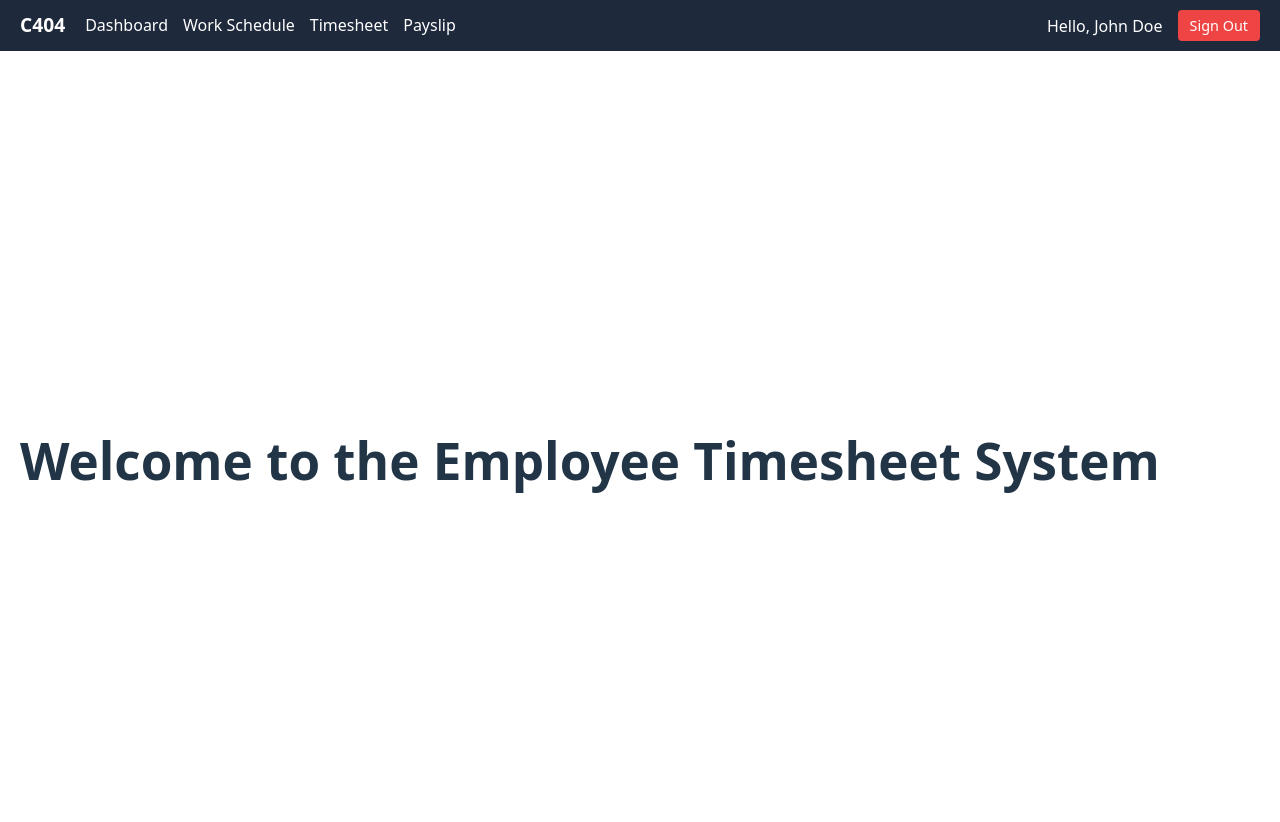
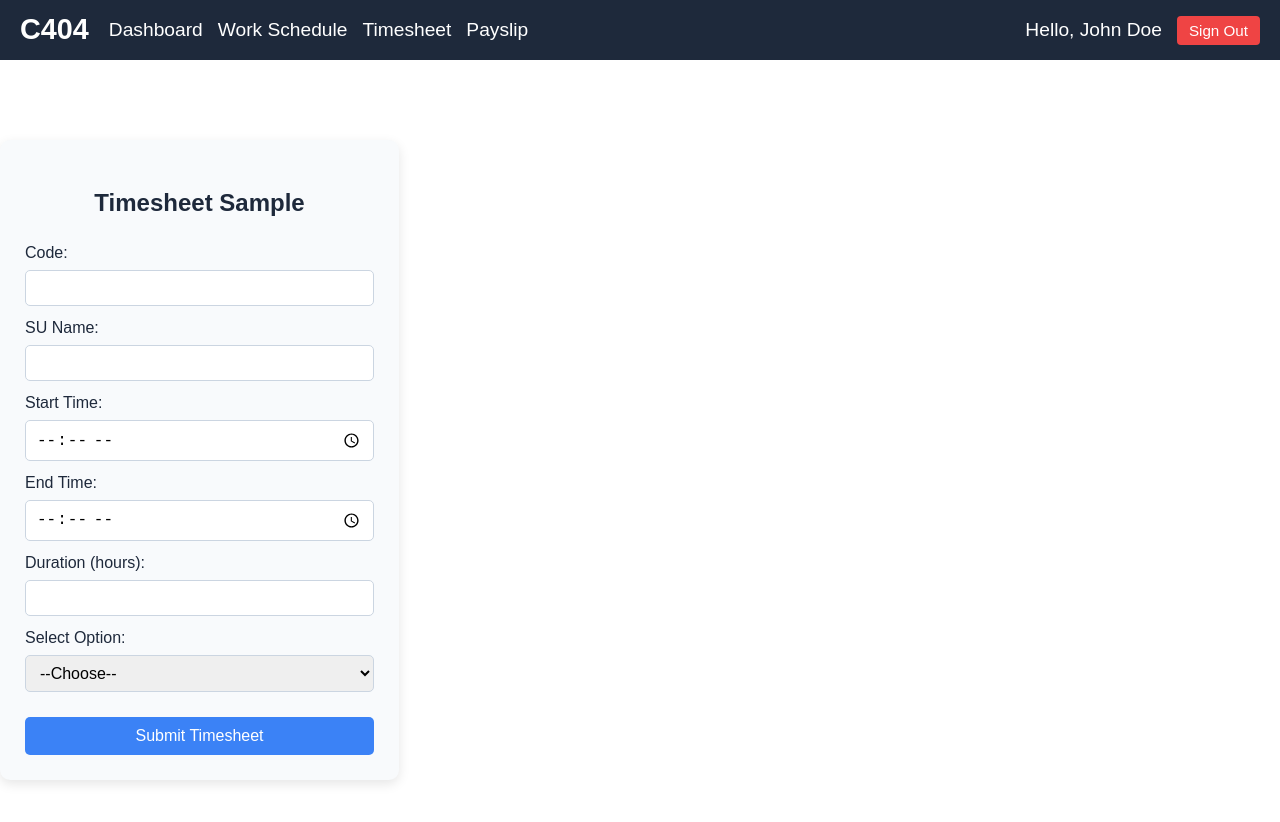
Before and after one commit to mech03/KKTimesheets, a React (Vite) app: page / in a window 1280 px wide. Shown: the top 822 px of the page. Built offline with nearby package versions, Linux system fonts and the light colour scheme.

Commit message:
Started timesheet

```diff
--- a/src/App.jsx
+++ b/src/App.jsx
@@ -1,5 +1,6 @@
 import React from "react";
 import Navbar from "./Components/Navbar";
+import Timesheet from "./Pages/Timesheet";
 
 function App() {
   const handleSignOut = () => {
@@ -8,9 +9,9 @@ function App() {
 
   return (
     <>
-      <Navbar username="John Doe" onSignOut={handleSignOut} />
-      <div style={{ padding: "20px" }}>
-        <h1>Welcome to the Employee Timesheet System</h1>
+      <div>
+        <Navbar username="John Doe" onSignOut={handleSignOut} />
+        <Timesheet />
       </div>
     </>
   );
--- a/src/Components/Navbar.css
+++ b/src/Components/Navbar.css
@@ -3,11 +3,12 @@
     top: 0;
     left: 0;
     width: 100%;
+    height: 60px;
     display: flex;
     justify-content: space-between;
     align-items: center;
     background-color: #1e293b;
-    padding: 10px 20px;
+    padding: 0 20px;
     color: white;
     z-index: 1000;
     box-sizing: border-box;
@@ -21,7 +22,7 @@
 
 .navbar-logo {
     font-weight: bold;
-    font-size: 1.2rem;
+    font-size: 1.8rem;
 }
 
 .navbar-links {
@@ -35,6 +36,7 @@
 .navbar-links a {
     text-decoration: none;
     color: white;
+    font-size: 1.2rem;
 }
 
 .navbar-links a:hover {
@@ -50,6 +52,7 @@
 .navbar-username {
     font-weight: 500;
     white-space: nowrap;
+    font-size: 1.2rem;
 }
 
 .signout-btn {
@@ -59,7 +62,7 @@
     padding: 6px 12px;
     border-radius: 4px;
     cursor: pointer;
-    font-size: 0.9rem;
+    font-size: 0.95rem;
     white-space: nowrap;
 }
 
@@ -67,8 +70,8 @@
     background-color: #dc2626;
 }
 
-
 body {
     margin: 0;
-    padding-top: 60px;
+    padding-top: 60px; /* match navbar height */
+    font-family: Arial, sans-serif;
 }
--- a/src/Components/Navbar.jsx
+++ b/src/Components/Navbar.jsx
@@ -8,7 +8,7 @@ const Navbar = ({ username, onSignOut }) => {
         <span className="navbar-logo">C404</span>
         <ul className="navbar-links">
           <li><a href="/dashboard">Dashboard</a></li>
-          <li><a href="/work">Work Schedule</a></li>
+          <li><a href="/workschedule">Work Schedule</a></li>
           <li><a href="/timesheet">Timesheet</a></li>
           <li><a href="/payslip">Payslip</a></li>
         </ul>
--- /dev/null
+++ b/src/Pages/Timesheet.css
@@ -0,0 +1,61 @@
+.timesheet-container {
+    max-width: 450px;
+    margin: 30px auto;
+    padding: 25px;
+    background-color: #f8fafc;
+    border-radius: 10px;
+    box-shadow: 0 4px 12px rgba(0, 0, 0, 0.1);
+    font-family: Arial, sans-serif;
+  }
+
+  .timesheet-container h2 {
+    text-align: center;
+    margin-bottom: 20px;
+    font-size: 1.5rem;
+    color: #1e293b;
+  }
+
+  .timesheet-container form {
+    display: flex;
+    flex-direction: column;
+  }
+
+  .timesheet-container label {
+    margin-bottom: 10px;
+    font-size: 1rem;
+    color: #1e293b;
+  }
+
+  .timesheet-container input,
+  .timesheet-container select {
+    margin-top: 5px;
+    padding: 8px 10px;
+    border-radius: 5px;
+    border: 1px solid #cbd5e1;
+    font-size: 1rem;
+    width: 100%;
+    box-sizing: border-box;
+  }
+
+  .timesheet-container input:focus,
+  .timesheet-container select:focus {
+    outline: none;
+    border-color: #3b82f6;
+    box-shadow: 0 0 0 2px rgba(59, 130, 246, 0.2);
+  }
+
+  .timesheet-container button {
+    margin-top: 15px;
+    padding: 10px 15px;
+    background-color: #3b82f6;
+    color: white;
+    border: none;
+    border-radius: 5px;
+    font-size: 1rem;
+    cursor: pointer;
+    transition: background-color 0.2s ease;
+  }
+
+  .timesheet-container button:hover {
+    background-color: #2563eb;
+  }
--- /dev/null
+++ b/src/Pages/Timesheet.jsx
@@ -0,0 +1,106 @@
+import React, { useState } from "react";
+import "./Timesheet.css";
+
+export default function Timesheet() {
+  const [formData, setFormData] = useState({
+    code: "",
+    suName: "",
+    startTime: "",
+    endTime: "",
+    duration: "",
+    shiftType: ""
+  });
+
+  const handleChange = (e) => {
+    const { name, value } = e.target;
+    setFormData((prev) => ({
+      ...prev,
+      [name]: value
+    }));
+  };
+
+  const handleSubmit = (e) => {
+    e.preventDefault();
+    console.log("Timesheet Data:", formData);
+    alert("Timesheet submitted!");
+  };
+
+  return (
+    <div className="timesheet-container">
+      <h2>Timesheet Sample</h2>
+      <form onSubmit={handleSubmit}>
+        <label>
+          Code:
+          <input
+            type="text"
+            name="code"
+            value={formData.code}
+            onChange={handleChange}
+            required
+          />
+        </label>
+
+        <label>
+          SU Name:
+          <input
+            type="text"
+            name="suName"
+            value={formData.suName}
+            onChange={handleChange}
+            required
+          />
+        </label>
+
+        <label>
+          Start Time:
+          <input
+            type="time"
+            name="startTime"
+            value={formData.startTime}
+            onChange={handleChange}
+            required
+          />
+        </label>
+
+        <label>
+          End Time:
+          <input
+            type="time"
+            name="endTime"
+            value={formData.endTime}
+            onChange={handleChange}
+            required
+          />
+        </label>
+
+        <label>
+          Duration (hours):
+          <input
+            type="number"
+            name="duration"
+            value={formData.duration}
+            onChange={handleChange}
+            required
+          />
+        </label>
+
+        <label>
+          Select Option:
+          <select
+            name="shiftType"
+            value={formData.shiftType}
+            onChange={handleChange}
+            required
+          >
+            <option value="">--Choose--</option>
+            <option value="N/A">N/A</option>
+            <option value="Sleep in">Sleep in</option>
+            <option value="Waking night">Waking night</option>
+          </select>
+        </label>
+
+        <button type="submit">Submit Timesheet</button>
+      </form>
+    </div>
+  );
+}
```
